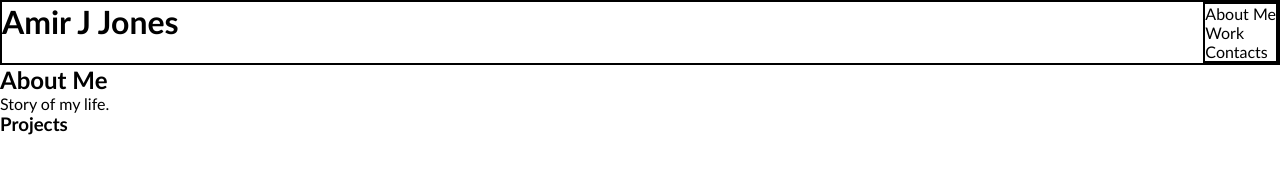
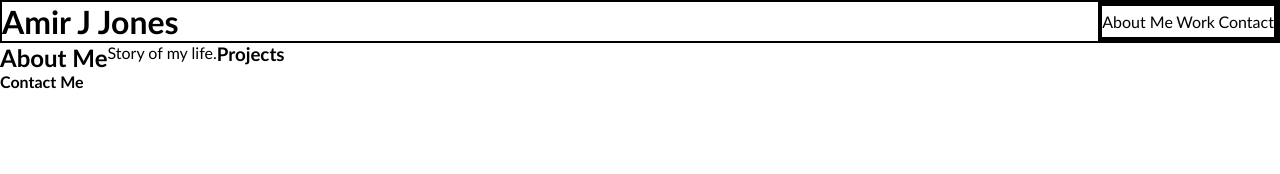
Before and after one commit to Lykrin-X/aj-peculiar-portfolio, a plain HTML site: page index.html in a window 1280 px wide. Drawn offline with Linux system fonts and the light colour scheme.

Commit message:
Classes added

```diff
--- a/assets/style.css
+++ b/assets/style.css
@@ -1,6 +1,7 @@
 * {
     margin: 0;
     padding: 0;
+    box-sizing: border-box;
 }
 
 body {
@@ -18,8 +19,34 @@ nav {
     border: 2px solid black
 }
 
-.links {
+.nav-links {
+    display: flex;
+    list-style: none;
+    border: 2px solid black;
+    font-size: 16px;
+    gap: 2%;
+}
+
+.link {
     display: flex;
     flex: 0 0 auto;
     text-decoration: none;
+    justify-content: center;
+    align-items: center;
 }
+
+section {
+    display: flex;
+}
+
+h2,
+h3,
+h4, {
+    margin: 5%
+    width: 25vw;
+    text-align: right;
+}
+
+footer {
+    display: flex;
+}
--- a/index.html
+++ b/index.html
@@ -11,20 +11,25 @@
     <header>
         <h1>Amir J Jones</h1>
         <nav>
-            <ul>
-                <li class="links">About Me</li>
-                <li class="links">Work</li>
-                <li class="links">Contacts</li>
+            <ul class="nav-links">
+                <li class="link">About Me</li>
+                <li class="link">Work</li>
+                <li class="link">Contacts</li>
             </ul>
         </nav>
     </header>
     <main>
-        <section>
-            <h2>About Me</h2>
-            <p>Story of my life.</p>
-            <h3>Projects</h3>
+        <section class="matter">
+            <h2 class="topic-me">About Me</h2>
+            <p class="contents-me">Story of my life.</p>
+
+            <h3 class="topic-projects">Projects</h3>
+
         </section>
     </main>
-    <footer></footer>
+    <footer class="social-links">
+        <h4>Contact Me</h4>
+        <!-- place social nav bar here -->
+    </footer>
 </body>
 </html>
```
